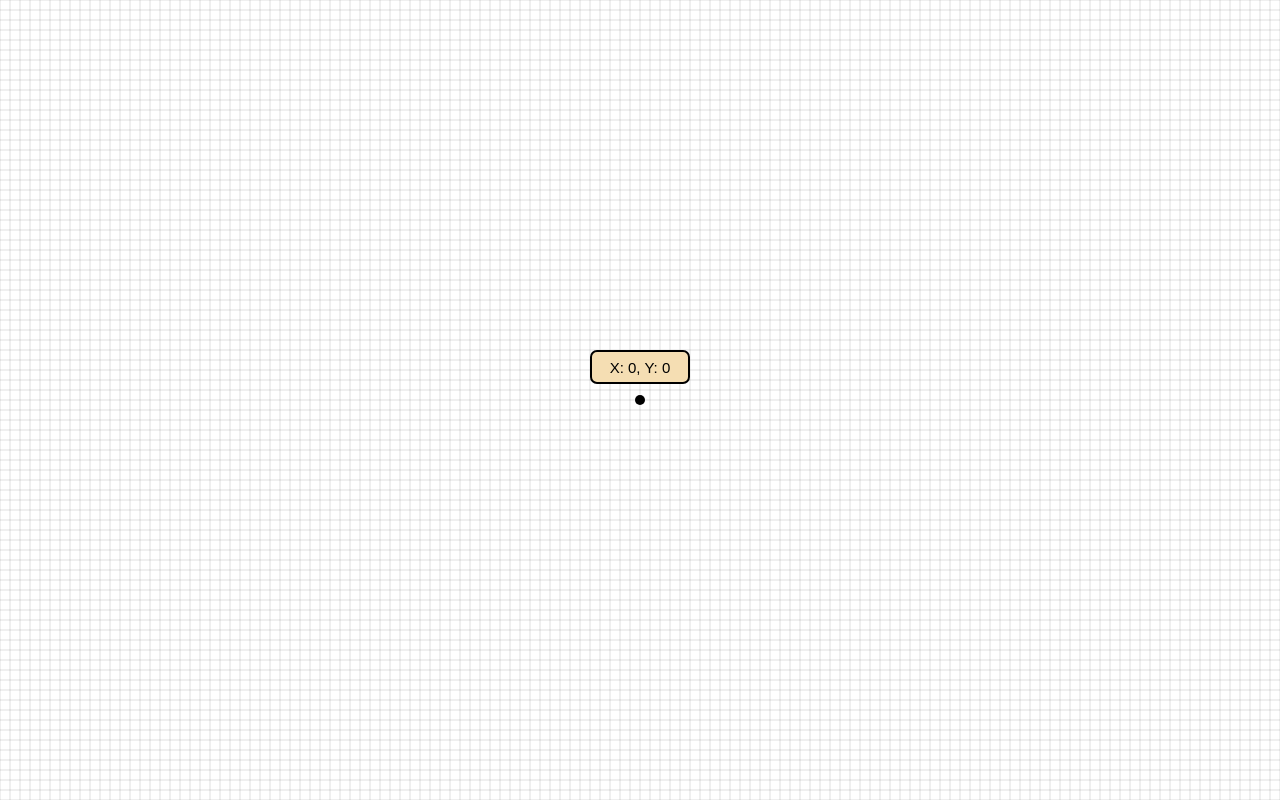
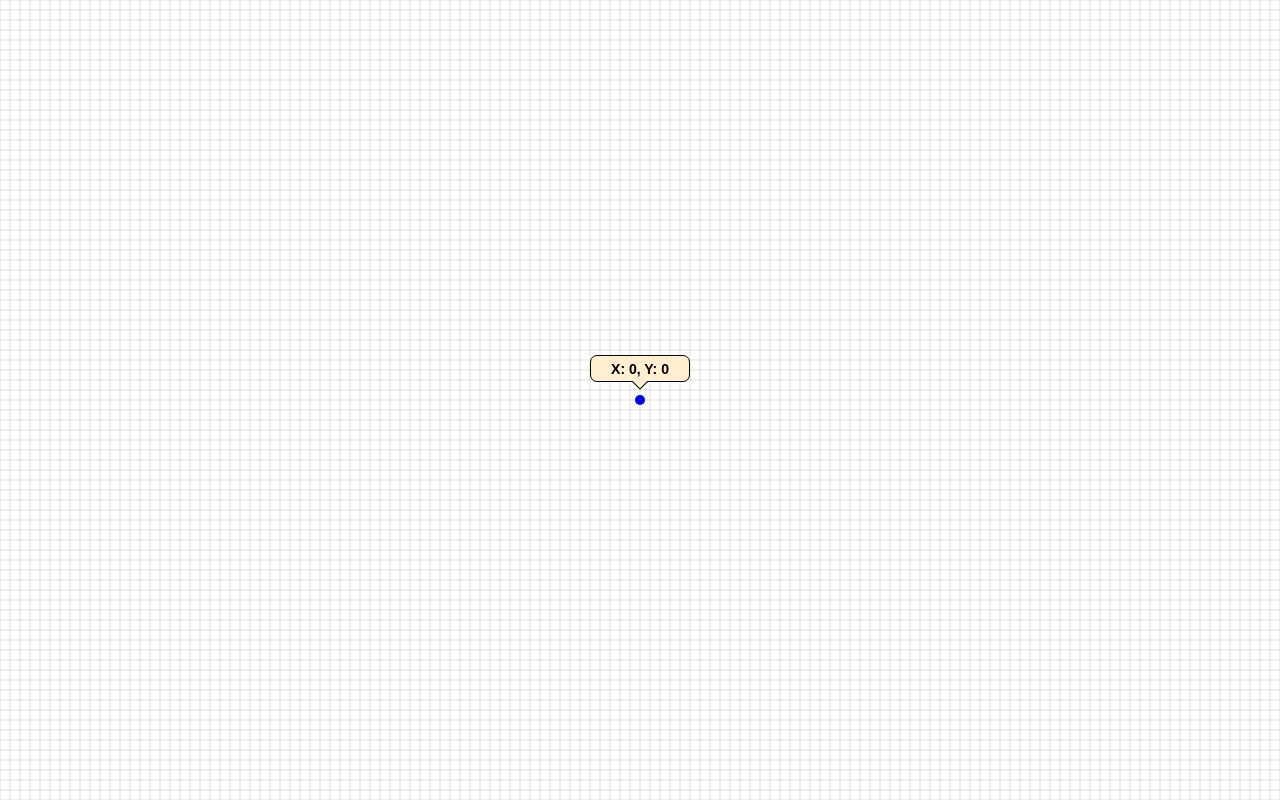
Before and after one commit to luvnyen/AntColonyOptimization, a plain HTML site: page index.html in a window 1280 px wide. Drawn offline with Linux system fonts and the light colour scheme.

Commit message:
Right click to delete scroll to zoom

```diff
--- a/index.html
+++ b/index.html
@@ -25,6 +25,7 @@
             width: 100%;
             height: 100%;
             background-color: white;
+            cursor: pointer;
         }
 
         .display{
@@ -40,29 +41,56 @@
             left: 0;
             display: grid;
             place-items: center;
+            pointer-events: none;
+
         }
 
         .coordbox{
             position: relative;
             width: 100px;
             height: 100px;
-            transition: transform 0.1s;
+
         }
 
-        .coordisp{
+        .coordispbase{
             position: absolute;
-            top:0;
+            top:10%;
             left:0;
-            width: calc(100% - 4px);
-            height: 30%;
+            width: calc(100% - 2px);
+            height: 25%;
             display: grid;
             place-items: center;
-            background-color: wheat;
+            background-color: rgb(255, 238, 208);
             font-size: 15px;
-            font-weight: 500;
+            font-weight: 600;
             border-radius: 7px;
             border-color: black;
-            border-width: 2px;
+            border-width: 1px;
+            border-style: solid;
+        }
+        .coordisptext{
+            position: absolute;
+            top:10%;
+            left:0;
+            width: 100%;
+            height: calc(25% + 2px);
+            display: grid;
+            place-items: center;
+            font-size: 14px;
+            font-weight: 600;
+
+        }
+        .coordtri{
+            position: absolute;
+            width: 10%;
+            height: 10%;
+            background-color: rgb(255, 238, 208);
+            transform: translate3d(-50%,calc(-50% + 2px),0) rotate(45deg);
+            left: 50%;
+            top: 35%;
+            border-color: black;
+            border-bottom-width: 1px;
+            border-right-width: 1px;
             border-style: solid;
         }
 
@@ -76,7 +104,9 @@
     </div>
     <div class="coordoverlay">
         <div class="coordbox">
-            <div class="coordisp">X: 0, Y: 0</div>
+            <div class="coordispbase"></div>
+            <div class="coordtri"></div>
+            <div class="coordisptext">X: 0, Y: 0</div>
         </div>
     </div>
     <script src="./render.js"></script>
--- a/render.js
+++ b/render.js
@@ -8,78 +8,112 @@ var paper = canvas.getContext("2d");
 var mouse = {
   x: undefined,
   y: undefined,
-  click: false,
+  lclick: false,
+  rclick: false,
+  mclick: false,
 };
 
 var center = { x: 0, y: 0 };
-
 var SPACING = 10;
 var LINE_SPACING = 10;
 var ADDRESS_RADIUS = 5;
+var PREV_WINSIZE = {x:window.innerWidth,y:window.innerHeight};
+var FPSFACTOR;
+var SPEED = 0.1;
+var DISP_POS = {x:0,y:0};
+var OLD_OFFSET = {x:0,y:0};
+var MOVE_OFFSET = {x:0,y:0};
+var PAN_START= {x:0,y:0};
+var DELTA_START = false;
 
 window.addEventListener("mousemove", (event) => {
-  mouse.x = event.x;
-  mouse.y = event.y;
+
+  if(DELTA_START){
+    MOVE_OFFSET.x = OLD_OFFSET.x+(PAN_START.x-mouse.x);
+    MOVE_OFFSET.y = OLD_OFFSET.y+(PAN_START.y-mouse.y);
+  }
+  mouse.x = event.x+MOVE_OFFSET.x;
+  mouse.y = event.y+MOVE_OFFSET.y;
   let truc = mouseToCoord(mouse);
-  let calc = coordToCentered(truc);
-  console.log(calc);
-  document.querySelector(".coordbox").style.transform = `translate3d(${calc.x}px,${-calc.y}px,0)`;
-  document.querySelector(".coordisp").innerHTML = `X: ${truc.x}, Y: ${truc.y}`;
+  DISP_POS = coordToCentered(truc);
+  document.querySelector(".coordisptext").innerHTML = `X: ${truc.x}, Y: ${truc.y}`;
+});
+
+window.addEventListener("contextmenu", (event) => {
+  event.preventDefault();
 });
 
 window.addEventListener("mousedown", (event) => {
-  mouse.click = true;
+  if(event.button == 0){
+    mouse.lclick = true;
+  }else if(event.button==2){
+    mouse.rclick = true;
+  }else if(event.button==1){
+    // mouse.mclick = true;
+    // PAN_START.x=mouse.x;
+    // PAN_START.y=mouse.y;
+
+    // OLD_OFFSET.x=MOVE_OFFSET.x;
+    // OLD_OFFSET.y=MOVE_OFFSET.y;
+
+    // DELTA_START = true;
+
+  }
 });
 
 window.addEventListener("mouseup", (event) => {
-  mouse.click = false;
+  if(event.button == 0){
+    mouse.lclick = false;
+  }else if(event.button==2){
+    mouse.rclick = false;
+  }else if(event.button==1){
+    mouse.mclick = false;
+    DELTA_START = false;
+  }
 });
 
 window.addEventListener("wheel", (event) => {
   SPACING += event.deltaY * -0.05;
   LINE_SPACING += event.deltaY * -0.05;
+
   ADDRESS_RADIUS = SPACING / 2;
 
-  if (ADDRESS_RADIUS < 5) {
-    ADDRESS_RADIUS = 5;
+  if (ADDRESS_RADIUS < 1) {
+    ADDRESS_RADIUS = 1;
+  }
+  if (LINE_SPACING < 5) {
+    LINE_SPACING = 5;
+
+  } else if (LINE_SPACING > 100) {
+    LINE_SPACING = 100;
   }
 
-  if (SPACING < 10) {
-    SPACING = 10;
-    LINE_SPACING = 10;
-  } else if (SPACING > 200) {
-    SPACING = 200;
-    LINE_SPACING = 200;
+  if (SPACING < 5) {
+    SPACING = 5;
+
+  } else if (SPACING > 100) {
+    SPACING = 100;
   }
 });
 
-// //drawing lines
-// paper.beginPath();
-// paper.moveTo(50, 300);
-// paper.lineTo(300, 100);
-// paper.lineTo(400, 300);
-// paper.strokeStyle = "#002FFF";
-// paper.stroke();
+function getTranslate3d (el) {
+  var values = el.style.transform.split(/\w+\(|\);?/);
+  if (!values[1] || !values[1].length) {
+      return [0,0,0];
+  }
+  return values[1].split(/,\s?/g);
+}
 
-function Line(s, e, c) {
-  this.sx = s.x;
-  this.sy = s.y;
-  this.ex = e.x;
-  this.ey = e.y;
-  this.c = c;
+function updateDispPos(){
+  let curtrans = getTranslate3d(document.querySelector(".coordbox"));
+  curtrans[0] = parseFloat(curtrans[0]);
+  curtrans[1] = parseFloat(curtrans[1]);
+  curtrans[2] = parseFloat(curtrans[2]);
 
-  this.draw = () => {
-    paper.beginPath();
-    paper.moveTo(center.x + this.sx, center.y + -this.sy);
-    paper.lineTo(center.x + this.ex, center.y + -this.ey);
-    paper.strokeStyle = `rgba(${this.c.r},${this.c.g},${this.c.b},${this.c.a})`;
-    paper.lineWidth = LINE_SPACING / 75;
-    paper.stroke();
-  };
+  curtrans[0] += ((DISP_POS.x- MOVE_OFFSET.x) - curtrans[0]) * SPEED;
+  curtrans[1] += ((-DISP_POS.y- MOVE_OFFSET.y) - curtrans[1]) * SPEED;
 
-  this.update = () => {
-    this.draw();
-  };
+  document.querySelector(".coordbox").style.transform = `translate3d(${curtrans[0]}px,${curtrans[1] - SPACING/20}px,0)`;
 }
 
 function mouseToCoord(mouse) {
@@ -87,26 +121,73 @@ function mouseToCoord(mouse) {
   let centeredy = -(mouse.y - center.y);
   let processedx = parseInt((((centeredx / Math.abs(centeredx)) * SPACING) / 2 + centeredx) / SPACING);
   let processedy = parseInt((((centeredy / Math.abs(centeredy)) * SPACING) / 2 + centeredy) / SPACING);
-  return { x: processedx == NaN ? 0 : processedx, y: processedy == NaN ? 0 : processedy };
+  processedx = Number.isNaN(processedx) ? 0 : processedx;
+  processedy = Number.isNaN(processedy) ? 0 : processedy;
+  return { x: processedx, y: processedy };
 }
 
 function coordToCentered(coord) {
   return { x: SPACING * coord.x, y: SPACING * coord.y };
 }
 
-function Circle(p, c) {
-  this.p = p;
+function coordToLineCentered(coord) {
+  return { x: LINE_SPACING * coord.x, y: LINE_SPACING * coord.y };
+}
+
+//draw via converted coordinate
+function Line(s, e, c) {
+  this.s = s;
+  this.ts = coordToCentered(s);
+
+  this.e = e;
+  this.te = coordToCentered(e);
+
   this.c = c;
 
   this.draw = () => {
     paper.beginPath();
-    let calc = coordToCentered(this.p);
-    paper.arc(center.x + calc.x, center.y - calc.y, ADDRESS_RADIUS, 0, 2 * Math.PI);
-    paper.fillStyle = `rgba(${this.c.r},${this.c.g},${this.c.b},${this.c.a})`;
+    paper.moveTo(center.x + this.ts.x- MOVE_OFFSET.x, center.y + -this.ts.y- MOVE_OFFSET.y);
+    paper.lineTo(center.x + this.te.x- MOVE_OFFSET.x, center.y + -this.te.y- MOVE_OFFSET.y);
+    paper.strokeStyle = `rgba(${this.c.r},${this.c.g},${this.c.b},${this.c.a})`;
+    paper.lineWidth = LINE_SPACING / 75;
+    paper.stroke();
+  };
+
+  this.update = () => {
+    let calcs = coordToLineCentered(this.s);
+    let calce = coordToLineCentered(this.e);
+    this.ts.x += (calcs.x - this.ts.x) * SPEED;
+    this.ts.y += (calcs.y - this.ts.y) * SPEED;
+    this.te.x += (calce.x - this.te.x) * SPEED;
+    this.te.y += (calce.y - this.te.y) * SPEED;
+    this.draw();
+  };
+}
+
+//draw via converted coordinate
+function Circle(p, c) {
+  this.p = p;
+  this.t = coordToCentered(p);
+  this.c = c;
+  this.tc = c;
+  this.r = ADDRESS_RADIUS;
+
+  this.draw = () => {
+    paper.beginPath();
+    paper.arc(center.x + this.t.x - MOVE_OFFSET.x, center.y - this.t.y- MOVE_OFFSET.y, this.r, 0, 2 * Math.PI);
+    paper.fillStyle = `rgba(${this.tc.r},${this.tc.g},${this.tc.b},${this.tc.a})`;
     paper.fill();
   };
 
   this.update = () => {
+    let calc = coordToCentered(this.p);
+    this.t.x += (calc.x - this.t.x) * SPEED;
+    this.t.y += (calc.y - this.t.y) * SPEED;
+    this.r += (ADDRESS_RADIUS - this.r) * SPEED;
+    this.tc.r += (this.c.r - this.tc.r) * SPEED;
+    this.tc.g += (this.c.g - this.tc.g) * SPEED;
+    this.tc.b += (this.c.b - this.tc.b) * SPEED;
+    this.tc.a += (this.c.a - this.tc.a) * SPEED;
     this.draw();
   };
 
@@ -115,54 +196,62 @@ function Circle(p, c) {
   };
 }
 
-var grids = [];
 function generateGrids() {
-  for (let i = -window.innerWidth; i < window.innerWidth * 2; i++) {
-    if ((i - (center.x % center.x)) % LINE_SPACING == 0) {
-      let realwidth = i - (center.x % center.x);
-      let top = -center.y * 2;
-      let bot = center.y * 2;
-      grids.push(new Line({ x: realwidth, y: -top }, { x: realwidth, y: -bot }, { r: 0, g: 0, b: 0, a: 1 }));
-    }
+  for (let i = (-window.innerWidth / SPACING)*10; i < (window.innerWidth / SPACING) * 10; i++) {
+    let realwidth = i * SPACING - (center.x % center.x);
+    let top = -center.y * 10;
+    let bot = center.y * 10;
+    grids.push(new Line(mouseToCoord({ x: realwidth, y: -top }), mouseToCoord({ x: realwidth, y: -bot }), { r: 0, g: 0, b: 0, a: 1 }));
   }
-  for (let i = -window.innerHeight; i < window.innerHeight * 2; i++) {
-    if ((i - (center.y % center.y)) % LINE_SPACING == 0) {
-      let realheight = i - (center.y % center.y);
-      let top = -center.x * 2;
-      let bot = center.x * 2;
-      grids.push(new Line({ x: top, y: -realheight }, { x: bot, y: -realheight }, { r: 0, g: 0, b: 0, a: 1 }));
-    }
+  for (let i = (-window.innerHeight / SPACING)*10; i < (window.innerHeight / SPACING) * 10; i++) {
+    let realheight = i * SPACING - (center.y % center.y);
+    let top = -center.x * 10;
+    let bot = center.x * 10;
+    grids.push(new Line(mouseToCoord({ x: top, y: -realheight }), mouseToCoord({ x: bot, y: -realheight }), { r: 0, g: 0, b: 0, a: 1 }));
   }
 }
 
+var grids = [];
 var circles = [];
-
-circles.push(new Circle({ x: 0, y: 0 }, { r: 0, g: 0, b: 0, a: 1.0 }));
-
 var circleCursor = new Circle({ x: 0, y: 0 }, { r: 0, g: 0, b: 255, a: 1.0 });
 
 function animate() {
   requestAnimationFrame(animate);
-  center = { x: window.innerWidth / 2, y: window.innerHeight / 2 };
-
-  circleCursor.setPos(mouseToCoord(mouse));
-
   paper.clearRect(0, 0, innerWidth, innerHeight);
 
-  if (mouse.click) {
-    circles.push(new Circle(mouseToCoord(mouse), { r: 0, g: 0, b: 0, a: 1.0 }));
+  center = { x: (window.innerWidth / 2) - MOVE_OFFSET.x, y: (window.innerHeight / 2)- MOVE_OFFSET.y };
+  let spawncoord = mouseToCoord(mouse);
+  circleCursor.setPos(spawncoord);
+
+  if (mouse.lclick) {
+    if(circles.every(element => {return element.p.x!=spawncoord.x || element.p.y!=spawncoord.y;})){
+      circles.push(new Circle(spawncoord, { r: 0, g: 0, b: 0, a: 1.0 }));
+    }
+    circleCursor.c = { r: 255, g: 255, b: 0, a: 1.0 };
+  }else if(mouse.rclick){
+    circles = circles.filter(element => {return element.p.x!=spawncoord.x || element.p.y!=spawncoord.y;});
+    circleCursor.c = { r: 255, g: 0, b: 0, a: 1.0 };
+  }else if(mouse.mclick){
+    canvas.style.cursor = "grab";
+  }else{
+    canvas.style.cursor = "pointer";
+    circleCursor.c = { r: 0, g: 0, b: 255, a: 1.0 };
   }
 
-  grids = [];
-  generateGrids();
+  if(PREV_WINSIZE.x != window.innerWidth || PREV_WINSIZE.y !=window.innerHeight){
+    grids = [];
+    generateGrids();
+    PREV_WINSIZE = {x:window.innerWidth,y:window.innerHeight};
+  }
 
+  updateDispPos();
+  grids.forEach((element) => {
+    element.update();
+  });
   circles.forEach((element) => {
     element.update();
   });
   circleCursor.update();
-  grids.forEach((element) => {
-    element.update();
-  });
 }
 
 animate();
```
